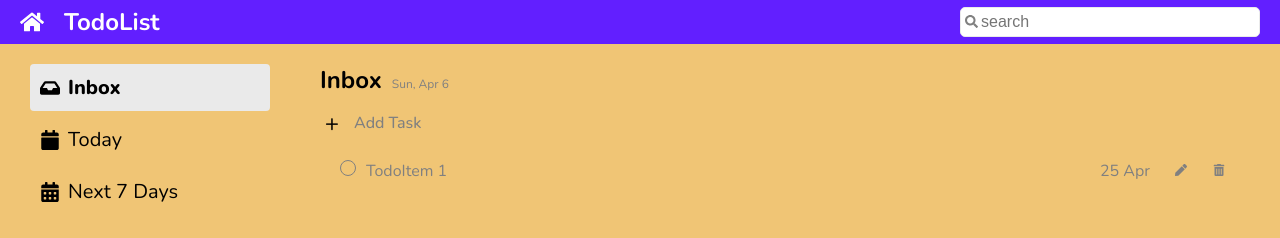
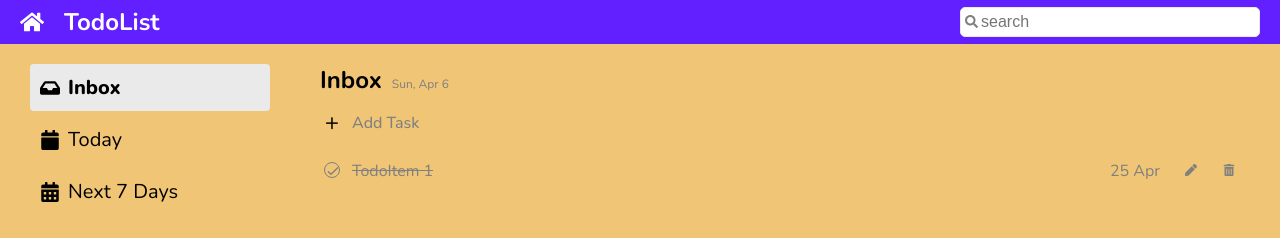
Before and after one commit to jenwit-dev/cc15-todolist-jenwit, a React (Create React App) app: page / in a window 1280 px wide. Shown: the top 238 px of the page. Built offline with nearby package versions, Linux system fonts and the light colour scheme.

Commit message:
TodoForm

```diff
--- a/src/app/App.jsx
+++ b/src/app/App.jsx
@@ -12,6 +12,7 @@ import Lists from "../components/Lists.jsx";
 import TodoHeader from "../components/Todo/TodoHeader.jsx";
 import TodoCreate from "../components/Todo/TodoCreate.jsx";
 import TodoLists from "../components/Todo/TodoLists.jsx";
+import TodoForm from "../components/Todo/TodoForm.jsx";
 
 function App() {
   const generalLists = [
--- a/src/components/Todo/TodoCreate.jsx
+++ b/src/components/Todo/TodoCreate.jsx
@@ -9,7 +9,9 @@ import styles from "./TodoCreate.module.scss";
 function TodoCreate() {
   return (
     <div className={styles.todo__create}>
-      <span className={styles.todo__create__button}>+</span>
+      <span className={styles.todo__create__button}>
+        <div className={styles.todo__create__button__plus}>+</div>
+      </span>
       <h3 className={styles.todo__create__text}>Add Task</h3>
     </div>
   );
--- a/src/components/Todo/TodoCreate.module.scss
+++ b/src/components/Todo/TodoCreate.module.scss
@@ -2,7 +2,7 @@
 
 .todo__create {
   display: flex;
-  gap: 10px;
+  gap: 8px;
   align-items: center;
   cursor: pointer;
 
@@ -26,6 +26,11 @@
     align-items: center;
     justify-content: center;
     line-height: 2.2rem;
+    position: relative;
+    &__plus {
+      position: absolute;
+      top: 0px;
+    }
   }
 
   &__text {
--- /dev/null
+++ b/src/components/Todo/TodoForm.jsx
@@ -0,0 +1,5 @@
+function TodoForm() {
+  return <div>TodoForm</div>;
+}
+
+export default TodoForm;
--- /dev/null
+++ b/src/components/Todo/TodoForm.module.scss
@@ -0,0 +1 @@
+@import "../../index.scss";
--- a/src/components/Todo/TodoLists.jsx
+++ b/src/components/Todo/TodoLists.jsx
@@ -1,12 +1,19 @@
 import styles from "./TodoLists.module.scss";
 import { FaTrashAlt, FaPen, FaRegCircle } from "react-icons/fa";
+import { HiOutlineCheck } from "react-icons/hi";
 
 function TodoLists() {
   return (
     <ul className={styles.todo__lists}>
       <li className={styles.todo}>
-        <span className={styles.todo__checkbox}>{/* <FaRegCircle /> */}</span>
-        <p className={styles.todo__task}>TodoItem 1</p>
+        <div
+          className={`${styles.todo__checkbox} ${styles.todo__checkbox__done}`}
+        >
+          <HiOutlineCheck className={styles.todo__checkbox__icon} />
+        </div>
+        <p className={`${styles.todo__task} ${styles.todo__task__done}`}>
+          TodoItem 1
+        </p>
         <span className={styles.todo__date}>25 Apr</span>
         <div className={styles.todo__action}>
           <span className={styles.todo__edit}>
--- a/src/components/Todo/TodoLists.module.scss
+++ b/src/components/Todo/TodoLists.module.scss
@@ -8,7 +8,9 @@
   border-radius: 4px;
   font-size: 1.6rem;
   color: $grey-dark;
-  padding: 10px 20px;
+  padding: 10px;
+  padding-left: 4px;
+  position: relative;
 
   &:hover {
     background-color: $grey-light;
@@ -18,14 +20,37 @@
     color: $grey-dark;
     height: 16px;
     width: 16px;
-    display: block;
+    // display: flex;
+    // flex-basis: 160px;
     border: 1px solid $grey-dark;
     border-radius: 16px;
-    text-align: center;
-    line-height: 16px;
+    // text-align: center;
+    // line-height: 16px;
+    position: absolute;
+    top: 12px;
+    // background-color: aqua;
+    &__icon {
+      display: none;
+    }
+
+    &:hover &__icon {
+      display: inline;
+    }
+
+    &__done &__icon {
+      display: inline;
+      // display: flex;
+      // justify-content: center;
+      // align-items: center;
+    }
   }
   &__task {
+    margin-left: 28px;
     flex: 1;
+
+    &__done {
+      text-decoration: line-through;
+    }
   }
   &__date {
   }
```
